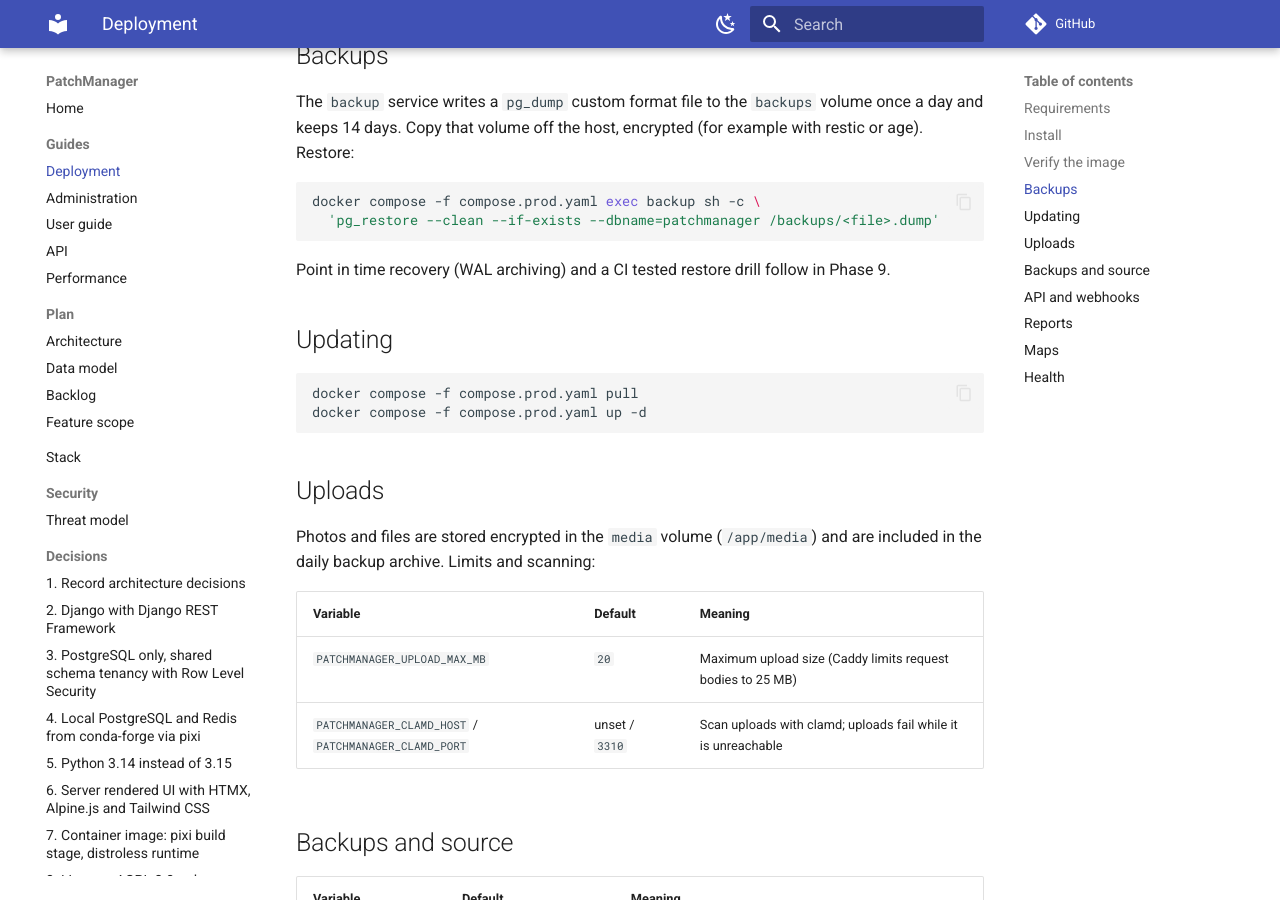
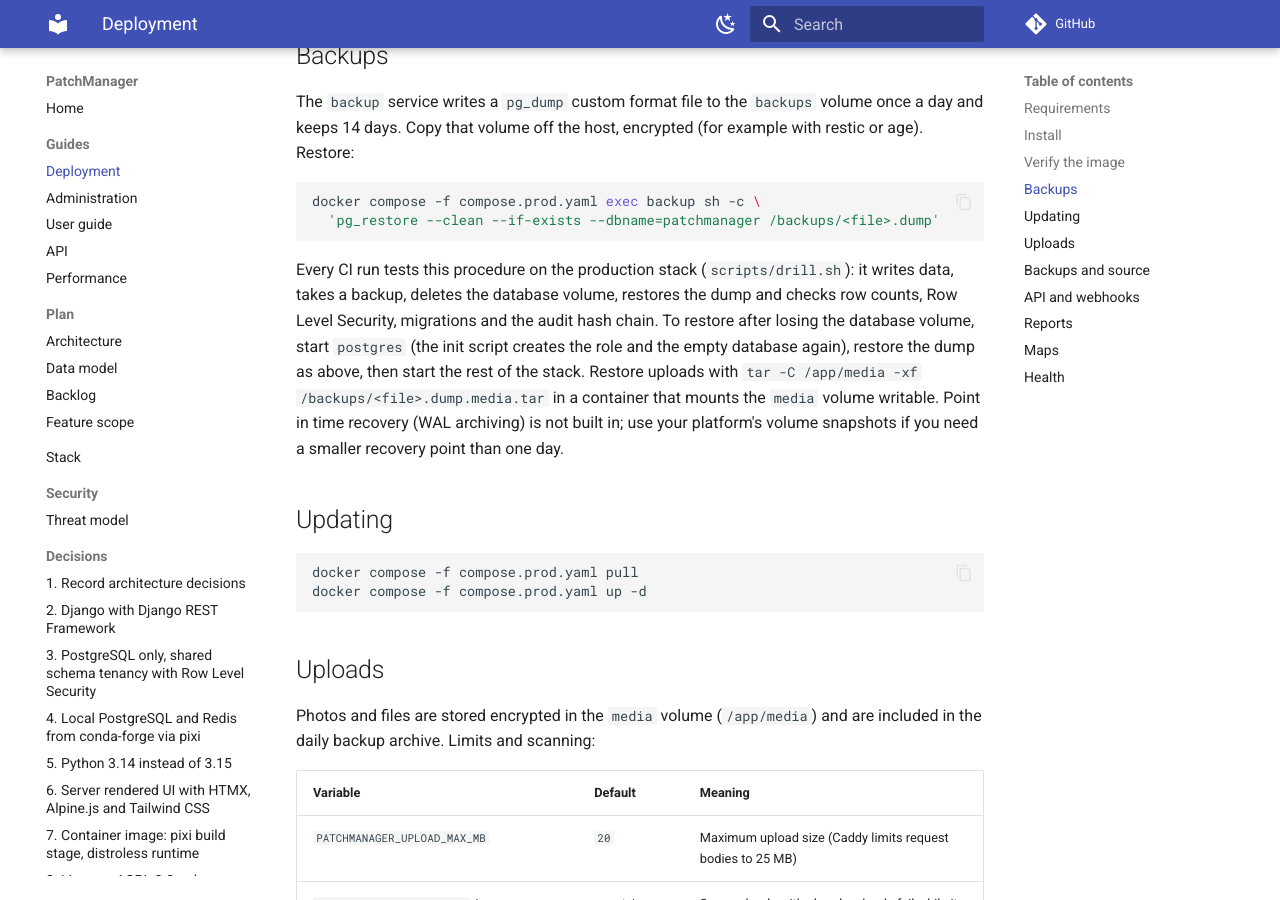
Before and after one commit to MalteKiefer/PatchManager, an MkDocs documentation site: the page built from docs/guides/deployment.md, in a window 1280 px wide and 900 px high, scrolled down 1249 px. Built offline with MkDocs 1.6.1 and Material for MkDocs 9.7.7, drawn with Linux system fonts in a browser that asks for light colours; comment, search, counter and statistics services are not loaded.

Commit message:
Test backup and restore on the production stack in CI
A backup is only worth something if restoring it works. The drill starts
compose.prod.yaml with throwaway secrets, writes data, takes a backup,
deletes the database volume and restores it with the documented command,
then compares row counts and checks RLS, migrations and the audit chain.

````diff
--- a/docs/guides/deployment.md
+++ b/docs/guides/deployment.md
@@ -61,7 +61,16 @@
   'pg_restore --clean --if-exists --dbname=patchmanager /backups/<file>.dump'
 ```
 
-Point in time recovery (WAL archiving) and a CI tested restore drill follow in Phase 9.
+Every CI run tests this procedure on the production stack (`scripts/drill.sh`): it
+writes data, takes a backup, deletes the database volume, restores the dump and
+checks row counts, Row Level Security, migrations and the audit hash chain. To
+restore after losing the database volume, start `postgres` (the init script creates
+the role and the empty database again), restore the dump as above, then start the
+rest of the stack. Restore uploads with
+`tar -C /app/media -xf /backups/<file>.dump.media.tar` in a container that mounts
+the `media` volume writable. Point in time recovery (WAL archiving) is not built in;
+use your platform's volume snapshots if you need a smaller recovery point than one
+day.
 
 ## Updating
 
````
Also changed, not shown: 2 other files.
